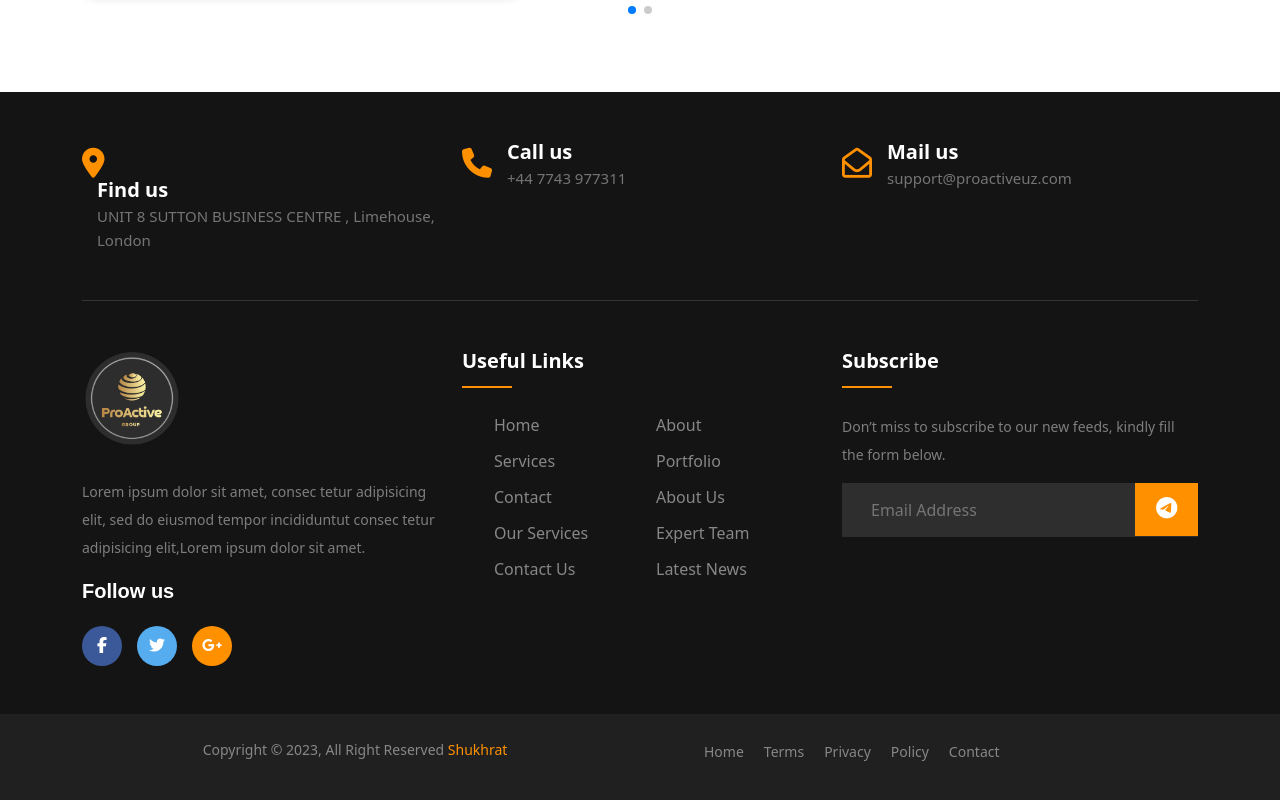
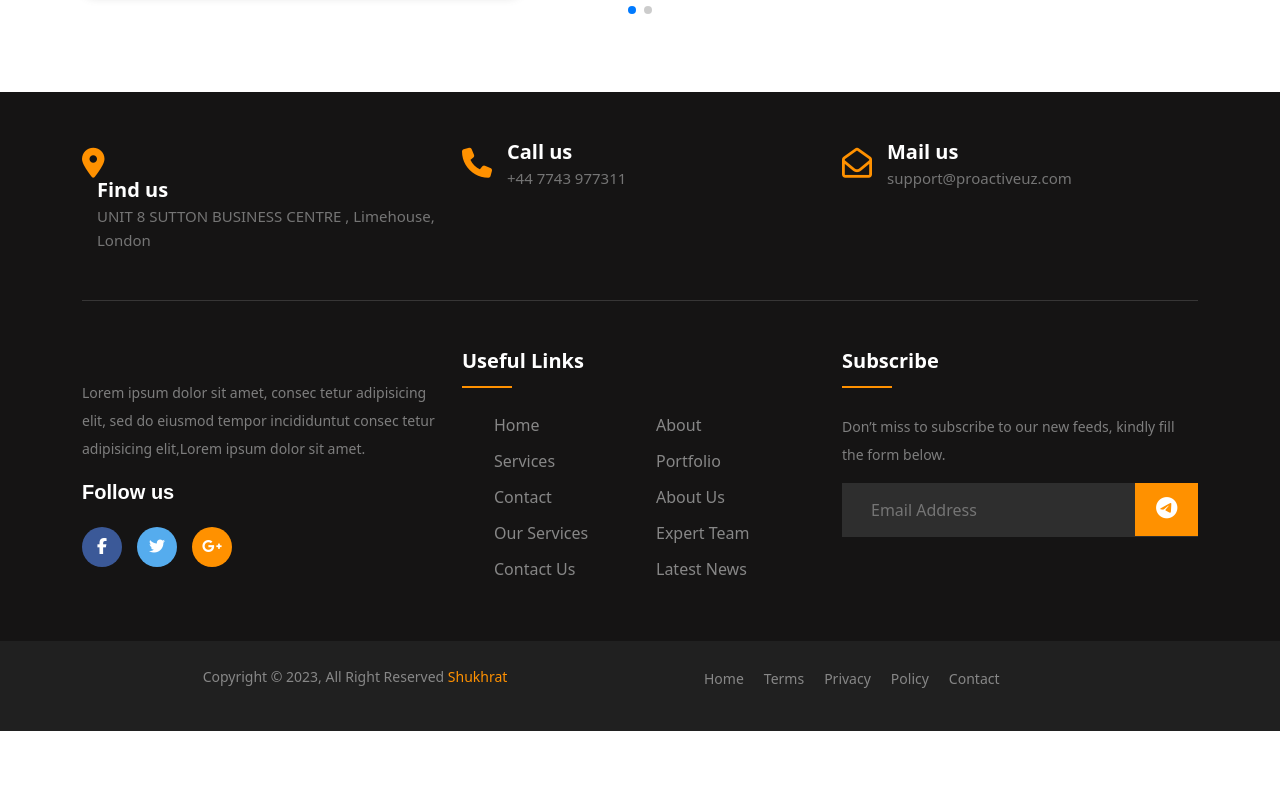
Before and after one commit to Shukhratmamadaliev9797/proactive, a React (Create React App) app: page / in a window 1280 px wide. Shown: the part 4666-5466 px from the top of the page. After the commit the page ends 5397 px from the top, so only its background shows below. Built offline with nearby package versions, Linux system fonts and the light colour scheme; a web font is replaced by a local one.

Commit message:
Update Footer.js

```diff
--- a/src/components/Footer.js
+++ b/src/components/Footer.js
@@ -42,12 +42,7 @@ export default function Footer() {
               <div class="footer-widget">
                 <div class="footer-logo">
                   <Link to="/">
-                    <img
-                      src="images/logo.png"
-                      class="img-fluid"
-                      alt="logo"
-                      width={100}
-                    />
+                   <span id='iasBadge' data-account-id='6225'></span><script async defer crossorigin="anonymous" src="https://www-cdn.icef.com/scripts/iasbadgeid.js"></script>
                   </Link>
                 </div>
                 <div class="footer-text">
```
